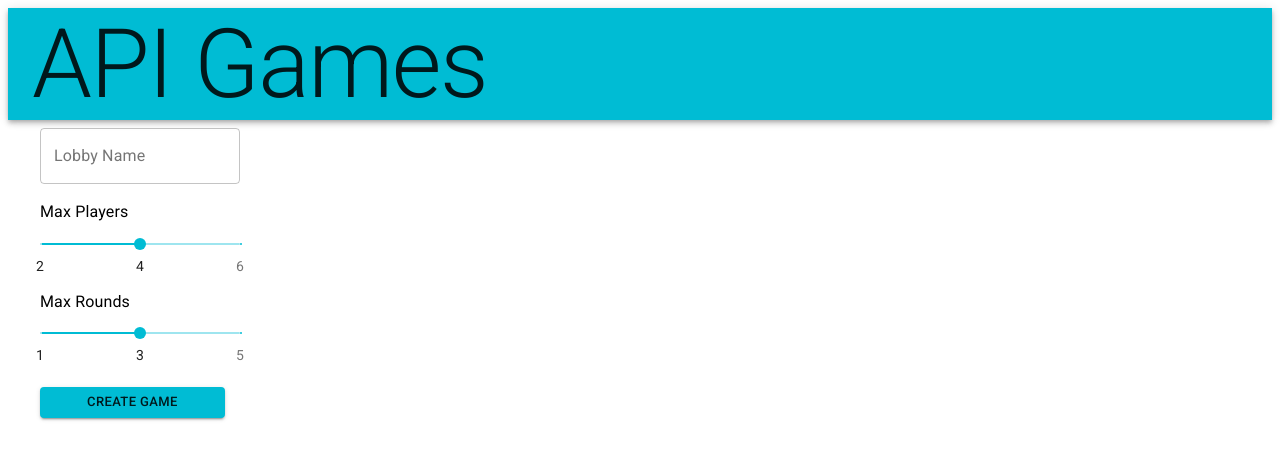
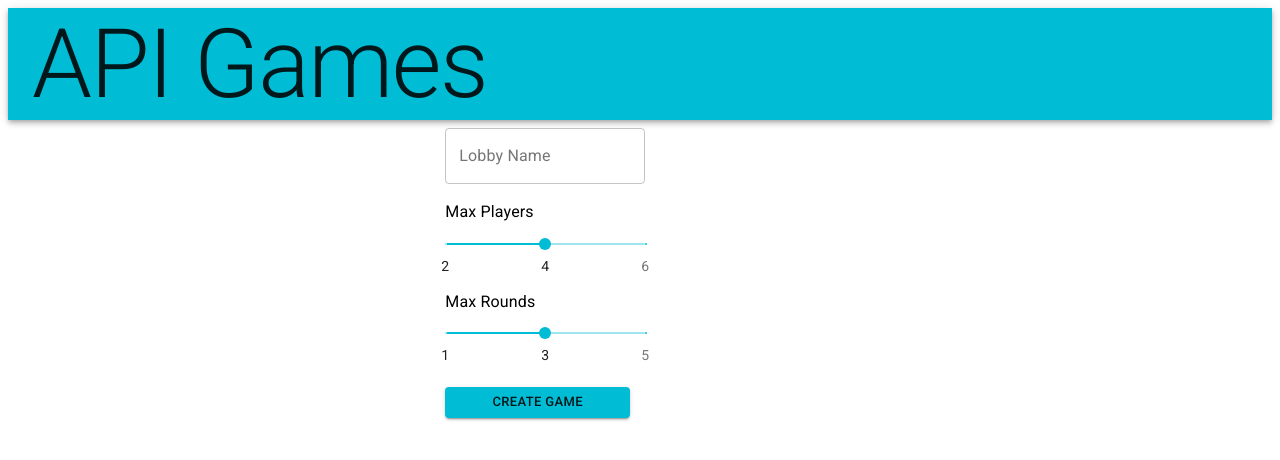
Before and after one commit to chadgarlandscg/player-ui, a React (Vite) app: page /rock-paper-scissors in a window 1280 px wide. Shown: the top 460 px of the page. Built offline with nearby package versions, Linux system fonts and the light colour scheme.

Commit message:
Center new game form

```diff
--- a/src/App/Content/NewGame/NewGame.tsx
+++ b/src/App/Content/NewGame/NewGame.tsx
@@ -1,7 +1,7 @@
 import React from 'react'
 import { createStyles, makeStyles, Theme } from '@material-ui/core/styles';
-import TextField from '@material-ui/core/TextField';
 import { Form } from '../../../Components/Forms/Form';
+import { Grid } from '@material-ui/core';
 
 const useStyles = makeStyles((theme: Theme) =>
     createStyles({
@@ -20,14 +20,23 @@ interface NewGameProps {
 
 export const NewGame: React.FC<NewGameProps> = () => {
     const classes = useStyles();
+    const formProps = {
+        inputFields: ["Lobby Name"],
+        sliders: [
+            {title: "Max Players", min: 2, max: 6, init: 4},
+            {title: "Max Rounds", min: 1, max: 5, init: 3},
+        ],
+        submitText: "Create Game",
+        onSubmit: console.log
+    };
+    const newGameForm = <Form {...formProps}/>
     return (
-        <Form
-            inputFields={["Lobby Name"]}
-            sliders={[
-                {title: "Max Players", min: 2, max: 6, init: 4},
-                {title: "Max Rounds", min: 1, max: 5, init: 3},
-            ]}
-            submitText="Create Game" onSubmit={console.log}
-        />
+        <Grid container justify={'center'}>
+            <Grid item lg={4}>
+                {newGameForm}
+            </Grid>
+        </Grid>
+
+
     );
 }
```
